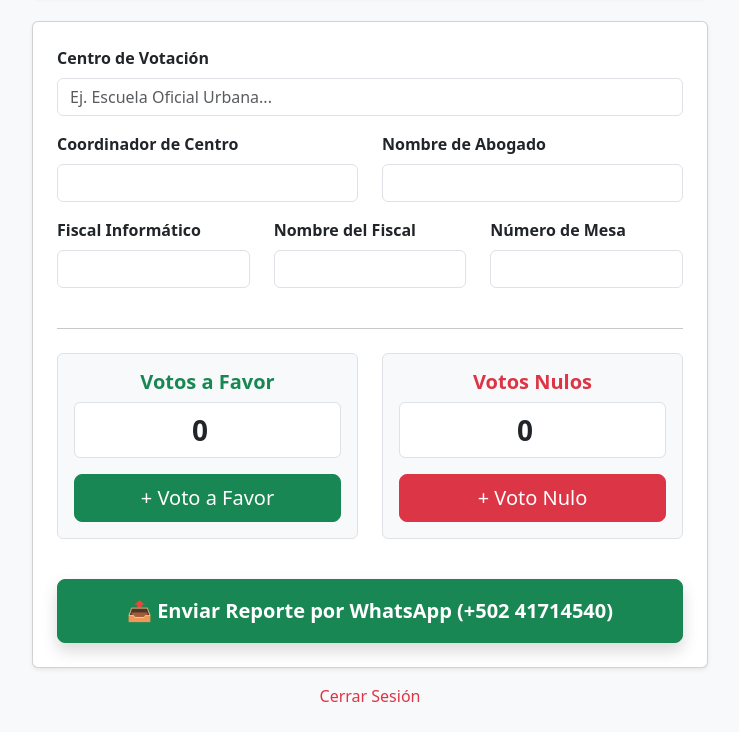
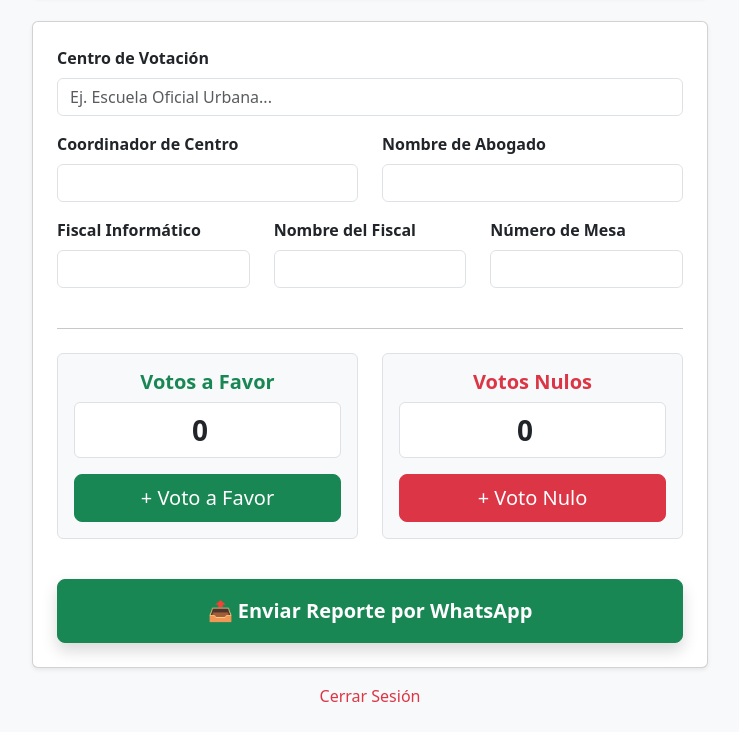
Before and after one commit to ProyectosSM/votos_nosotros, a website: page public/app.html in a window 1280 px wide. Shown: the part 147-879 px from the top of the page, without its empty margins (270-1009 px from the left). Drawn offline with nearby package versions, Linux system fonts and the light colour scheme.

Commit message:
Update app.html

```diff
--- a/public/app.html
+++ b/public/app.html
@@ -70,7 +70,7 @@
             <!-- Botón de Envío Directo a WhatsApp -->
             <div class="d-grid gap-2">
                 <button type="button" class="btn btn-success btn-lg py-3 fw-bold shadow" onclick="enviarWhatsApp()">
-                    📤 Enviar Reporte por WhatsApp (+502 41714540)
+                    📤 Enviar Reporte por WhatsApp
                 </button>
             </div>
         </div>
```
